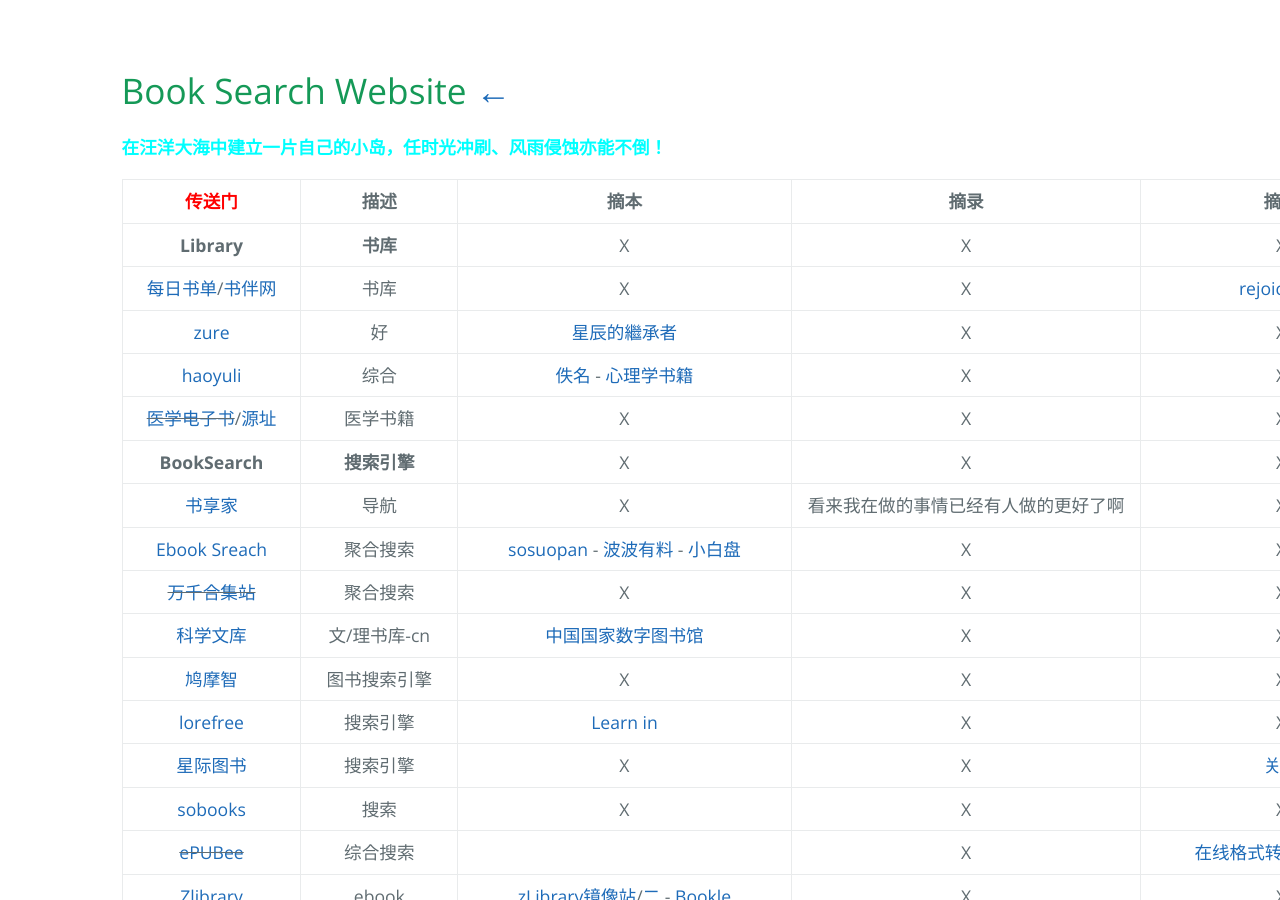
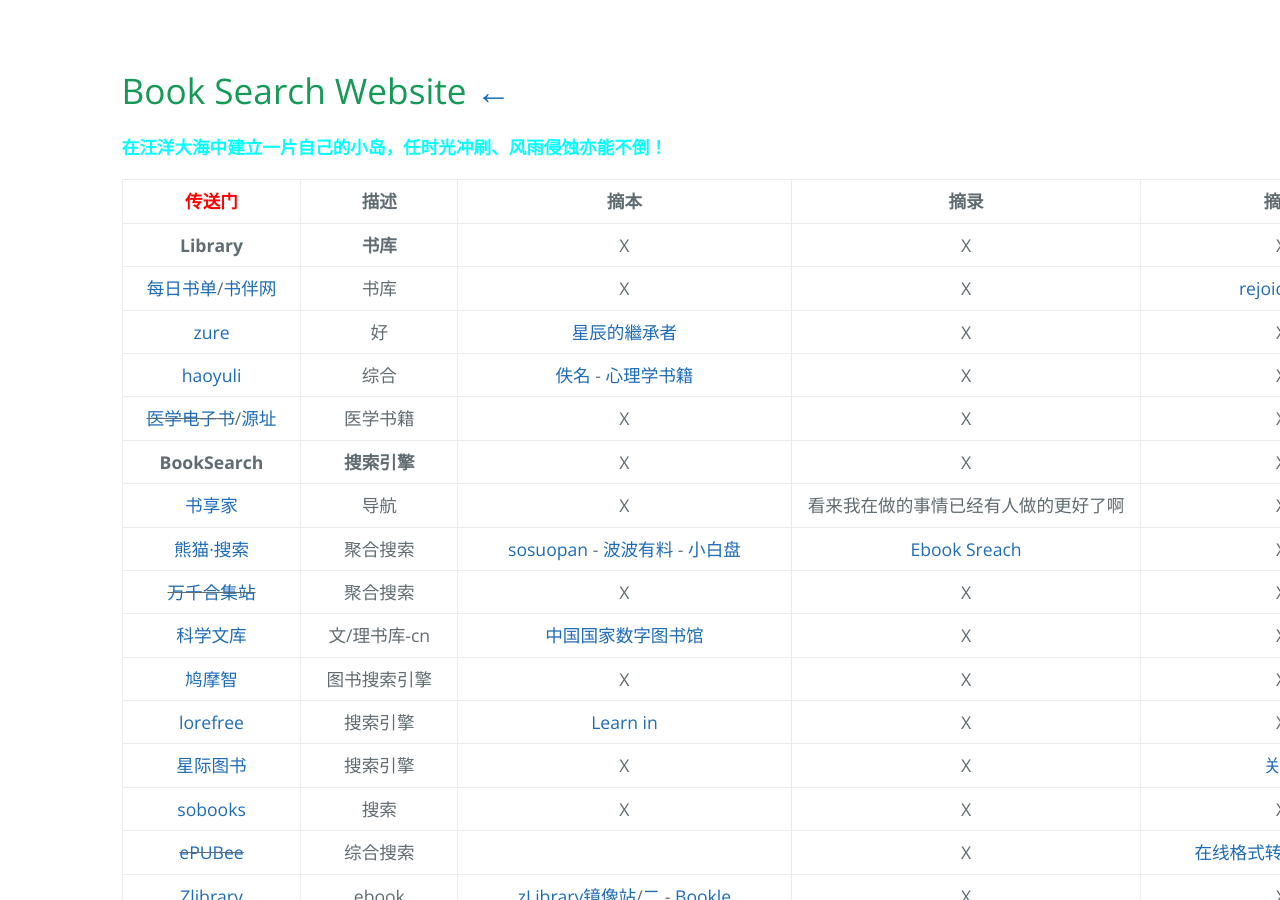
Before and after one commit to AmbroseRen/test, a Jekyll site: the page built from Library/BookSearch.md, in a window 1280 px wide and 900 px high. Built offline with Jekyll 4.4.1, drawn with Linux system fonts in a browser that asks for light colours; our own code applies the rules of GitHub Pages for plain Markdown files; the repository's description, which GitHub fills in, is left out.

Commit message:
Update BookSearch.md

```diff
--- a/Library/BookSearch.md
+++ b/Library/BookSearch.md
@@ -15,7 +15,7 @@
 | ~~[医学电子书](https://yixueshu.gitee.io/)~~/[源址](https://github.com/scienceasdf/medical-books/releases) | 医学书籍 | X | X | X |
 | __BookSearch__ | __搜索引擎__ | X | X | X |
 | [书享家](http://shuxiangjia.cn/) | 导航 | X | 看来我在做的事情已经有人做的更好了啊 | X |
-| [Ebook Sreach](https://ebook.blinkol.com/#/) | 聚合搜索 | [sosuopan](https://m.sosuopan.cn/) - [波波有料](http://www.52xianua.info/) - [小白盘](https://www.xiaobaipan.com/) | X | X |
+| [熊猫·搜索](https://xmsoushu.com/#/) | 聚合搜索 | [sosuopan](https://m.sosuopan.cn/) - [波波有料](http://www.52xianua.info/) - [小白盘](https://www.xiaobaipan.com/) | [Ebook Sreach](https://ebook.blinkol.com/#/) | X |
 | ~~[万千合集站](http://www.hejizhan.com/bbs/)~~ | 聚合搜索 | X | X | X |
 | [科学文库](https://book.sciencereading.cn/shop/main/Login/shopFrame.do) | 文/理书库-cn | [中国国家数字图书馆](http://www.nlc.cn/) | X | X |
 | [鸠摩智](https://www.jiumodiary.com/) | 图书搜索引擎 | X | X | X |
```
